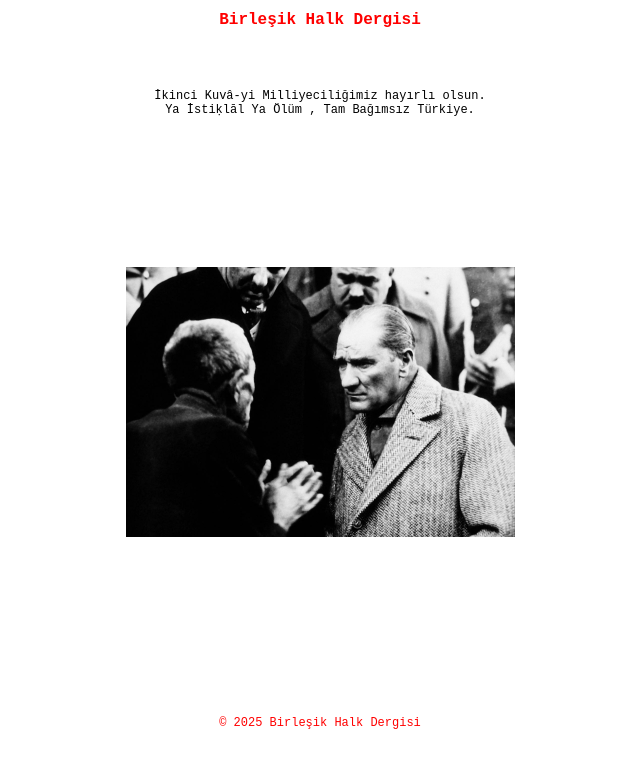
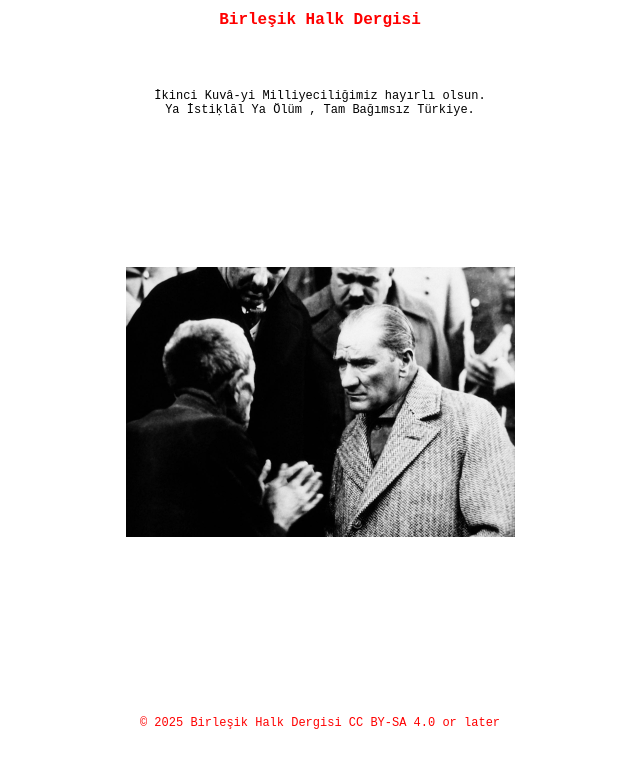
Before and after one commit to birhalkxyz/birhalk.xyz, a plain HTML site: page index.html in a window 1280 px wide. Shown: the whole page, without its empty margins (320-960 px from the left). Drawn offline with Linux system fonts and the light colour scheme.

Commit message:
License is now CC BY-SA 4.0 or later

```diff
--- a/index.html
+++ b/index.html
@@ -16,7 +16,7 @@
         <img class="img" src="img/ATA.jpg" alt="Mustafa Kemal Atatürk" title="Mustafa Kemal Atatürk ve bir vatandaş konuşurken" width="389" height="270">
     </main>
     <footer>
-        <p>&copy; 2025 Birleşik Halk Dergisi</p>
+        <p>&copy; 2025 Birleşik Halk Dergisi CC BY-SA 4.0 or later</p>
     </footer>
 </body>
 </html>
```
Also changed, not shown: 4 other files.
